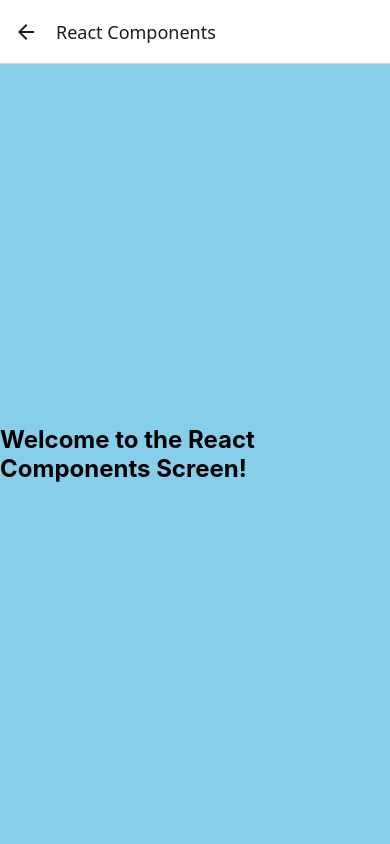
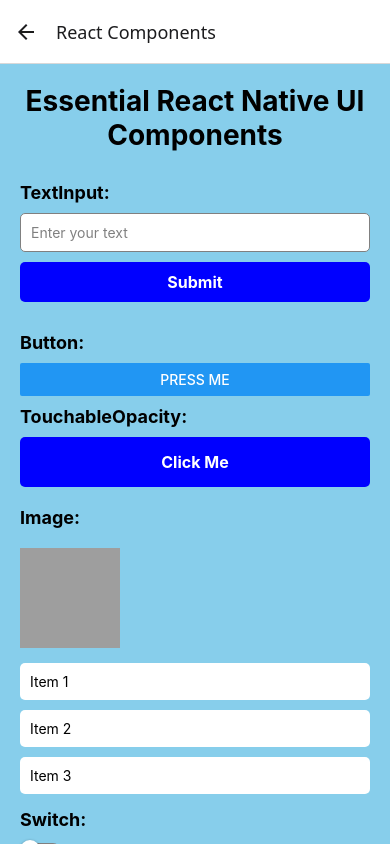
Before and after one commit to rohitbalage/global_react_native_development_reactCli, a React Native app: screen /ReactComponents in a window 390 px wide. Built offline with nearby package versions, Linux system fonts and the light colour scheme; grey boxes are pictures that could not be loaded.

Commit message:
added few react components

```diff
--- a/Screens/MainScreen.tsx
+++ b/Screens/MainScreen.tsx
@@ -35,8 +35,6 @@ const MainScreen: React.FC<MainScreenProps> = ({ navigation }) => {
     { id: 24, text: 'Device Sensors (Gyroscope, Accelerometer)' },
     { id: 25, text: 'Wearable App Integration' },
   ];
-
-
   return (
     <View style={styles.container}>
       {/* Header with background image */}
--- a/Screens/ReactComponents/ReactComponents.tsx
+++ b/Screens/ReactComponents/ReactComponents.tsx
@@ -1,10 +1,85 @@
-import React from 'react';
-import { View, Text, StyleSheet } from 'react-native';
+import React, { useState } from 'react';
+import { View, Text, StyleSheet, TextInput, Button, TouchableOpacity, Image, FlatList, Switch, Alert } from 'react-native';
 
 const ReactComponentsScreen: React.FC = () => {
+  const [isEnabled, setIsEnabled] = useState(false); // For Switch component
+  const [inputText, setInputText] = useState(''); // For TextInput value
+  const toggleSwitch = () => setIsEnabled((previousState) => !previousState);
+
+  const data = [
+    { id: '1', title: 'Item 1' },
+    { id: '2', title: 'Item 2' },
+    { id: '3', title: 'Item 3' },
+  ];
+
+  const renderHeader = () => (
+    <View>
+      <Text style={styles.heading}>Essential React Native UI Components</Text>
+
+      {/* TextInput */}
+      <Text style={styles.label}>TextInput:</Text>
+      <TextInput
+        style={styles.textInput}
+        placeholder="Enter your text"
+        placeholderTextColor="gray"
+        value={inputText}
+        onChangeText={setInputText} // Updates the state
+      />
+      {/* Submit Button */}
+      <TouchableOpacity
+        style={styles.submitButton}
+        onPress={() => Alert.alert('Submitted Text:', inputText)}
+      >
+        <Text style={styles.submitButtonText}>Submit</Text>
+      </TouchableOpacity>
+
+      {/* Button */}
+      <Text style={styles.label}>Button:</Text>
+      <Button title="Press Me" onPress={() => Alert.alert('Button Pressed!')} />
+
+      {/* TouchableOpacity */}
+      <Text style={styles.label}>TouchableOpacity:</Text>
+      <TouchableOpacity style={styles.touchableButton} onPress={() => Alert.alert('TouchableOpacity Pressed!')}>
+        <Text style={styles.touchableText}>Click Me</Text>
+      </TouchableOpacity>
+
+      {/* Image with onClick Listener */}
+      <Text style={styles.label}>Image:</Text>
+      <TouchableOpacity onPress={() => Alert.alert('Image Pressed!')}>
+        <Image
+          source={{
+            uri: 'https://reactnative.dev/img/tiny_logo.png',
+          }}
+          style={styles.image}
+        />
+      </TouchableOpacity>
+    </View>
+  );
+
   return (
     <View style={styles.container}>
-      <Text style={styles.text}>Welcome to the React Components Screen!</Text>
+      <FlatList
+        ListHeaderComponent={renderHeader}
+        data={data}
+        renderItem={({ item }) => (
+          <Text style={styles.listItem}>{item.title}</Text>
+        )}
+        keyExtractor={(item) => item.id}
+        ListFooterComponent={
+          <View>
+            {/* Switch */}
+            <Text style={styles.label}>Switch:</Text>
+            <Switch
+              trackColor={{ false: 'gray', true: 'green' }}
+              thumbColor={isEnabled ? 'white' : 'white'}
+              ios_backgroundColor="gray"
+              onValueChange={toggleSwitch}
+              value={isEnabled}
+            />
+          </View>
+        }
+        contentContainerStyle={styles.flatListContent}
+      />
     </View>
   );
 };
@@ -12,14 +87,66 @@ const ReactComponentsScreen: React.FC = () => {
 const styles = StyleSheet.create({
   container: {
     flex: 1,
-    justifyContent: 'center',
+    backgroundColor: 'skyblue', // Skyblue background for the entire screen
+  },
+  flatListContent: {
+    padding: 20, // Ensure padding for FlatList content
+  },
+  heading: {
+    fontSize: 28,
+    fontWeight: 'bold',
+    marginBottom: 20,
+    textAlign: 'center',
+    color: 'black',
+  },
+  label: {
+    fontSize: 18,
+    fontWeight: 'bold',
+    marginVertical: 10,
+    color: 'black',
+  },
+  textInput: {
+    borderWidth: 1,
+    borderColor: 'gray',
+    padding: 10,
+    borderRadius: 5,
+    backgroundColor: 'white',
+    marginBottom: 10,
+  },
+  submitButton: {
+    backgroundColor: 'blue',
+    padding: 10,
+    borderRadius: 5,
     alignItems: 'center',
-    backgroundColor: 'skyblue',
+    marginBottom: 20,
   },
-  text: {
-    fontSize: 24,
+  submitButtonText: {
+    color: 'white',
+    fontSize: 16,
     fontWeight: 'bold',
-    color: 'black',
+  },
+  touchableButton: {
+    backgroundColor: 'blue',
+    padding: 15,
+    borderRadius: 5,
+    alignItems: 'center',
+    marginBottom: 10,
+  },
+  touchableText: {
+    color: 'white',
+    fontSize: 16,
+    fontWeight: 'bold',
+  },
+  image: {
+    width: 100,
+    height: 100,
+    marginVertical: 10,
+  },
+  listItem: {
+    padding: 10,
+    backgroundColor: 'white',
+    marginVertical: 5,
+    borderRadius: 5,
   },
 });
 
```
Also changed, not shown: Screens/Databases/Firebase.tsx (added).
